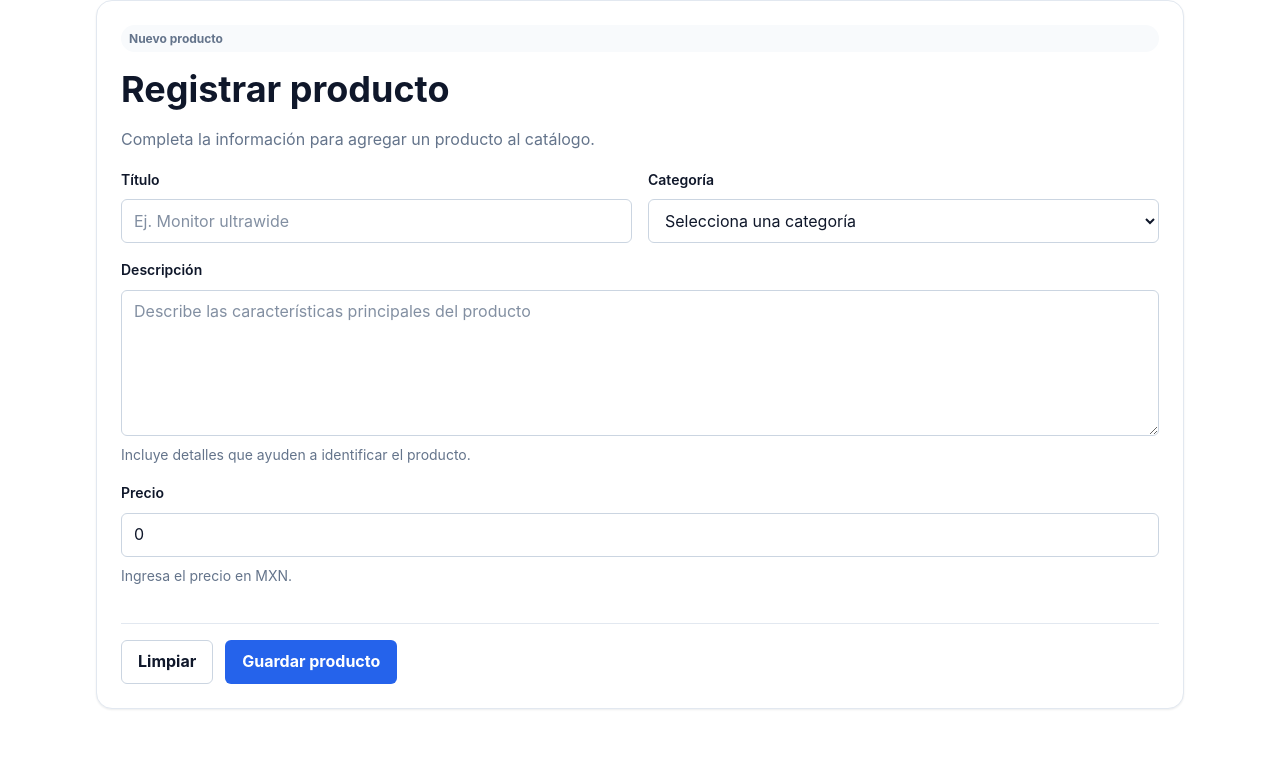
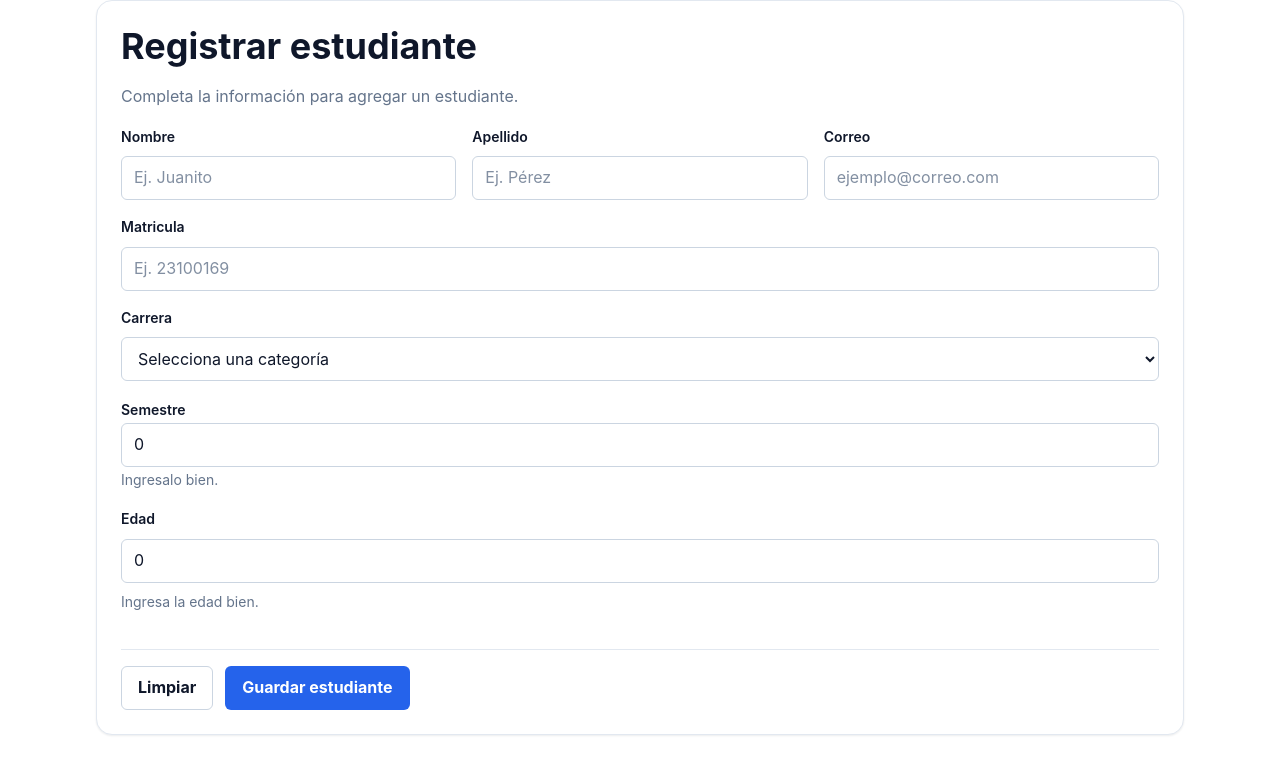
Before and after one commit to Anapaula-Ren/practica2, a React (Vite) app in the folder nueva carpeta/demo-react/: page / in a window 1280 px wide. Shown: the top 774 px of the page. Built offline with nearby package versions, Linux system fonts and the light colour scheme.

Commit message:
fix: botones

```diff
--- a/nueva carpeta/demo-react/src/App.tsx
+++ b/nueva carpeta/demo-react/src/App.tsx
@@ -8,7 +8,8 @@ import './design-system.css'
 // import { StudentCard } from './components/StudentCard.tsx'
 //import { Contador } from './components/Contador.tsx'
 //import { AddProduct } from './components/AdProduct.tsx'
-import { ProductForm } from './components/ProductForm.tsx'
+//import { ProductForm } from './components/ProductForm.tsx'
+import { StudentForm } from './components/StudentForm'
 
 export const App = () => {
   return (
@@ -30,7 +31,8 @@ export const App = () => {
           } */}
          {/*<Contador/>*/}
          {/* <AddProduct/> */}
-          <ProductForm/>
+          {/*<ProductForm/>*/}
+          <StudentForm/>
         </section>
       </div>
     </main>
--- a/nueva carpeta/demo-react/src/components/StudentCard.tsx
+++ b/nueva carpeta/demo-react/src/components/StudentCard.tsx
@@ -38,10 +38,10 @@ export const StudentCard = ({ student, onDelete }: StudentProps) => {
           <button className="btn btn--sm" type="button">
             Ver perfil
           </button>
-            {onDelete && (
-          <button className="btn btn--secondary btn--sm" type="button">
-            Editar
-          </button>
+          {onDelete && (
+            <button className="btn btn--secondary btn--sm" type="button" onClick={onDelete}>
+              Eliminar
+            </button>
           )}
         </div>
       }
--- a/nueva carpeta/demo-react/src/components/StudentForm.tsx
+++ b/nueva carpeta/demo-react/src/components/StudentForm.tsx
@@ -61,6 +61,17 @@ export const StudentForm = () => {
                    />
               </div>
               <div className="form-group">
+                <label htmlFor="apellido">Apellido</label>
+                <input
+                    id="apellido"
+                    type="text"
+                    placeholder="Ej. Pérez"
+                    required
+                    value={apellido}
+                    onChange={(e) => setApellido(e.target.value)}
+                />
+                </div>
+                <div className="form-group">
                 <label htmlFor="correo">Correo</label>
                 <input
                 id="correo"
@@ -100,10 +111,10 @@ export const StudentForm = () => {
                     Selecciona una categoría
                   </option>
 
-                  <option value="electronics">Sistemas</option>
-                  <option value="home">Industrial</option>
-                  <option value="clothing">Civil</option>
-                  <option value="other">Mecatronica</option>
+                <option value="Sistemas">Sistemas</option>
+                <option value="Industrial">Industrial</option>
+                <option value="Civil">Civil</option>
+                <option value="Mecatrónica">Mecatrónica</option>
                 </select>
               </div>
             <div className="form-group1">
```
